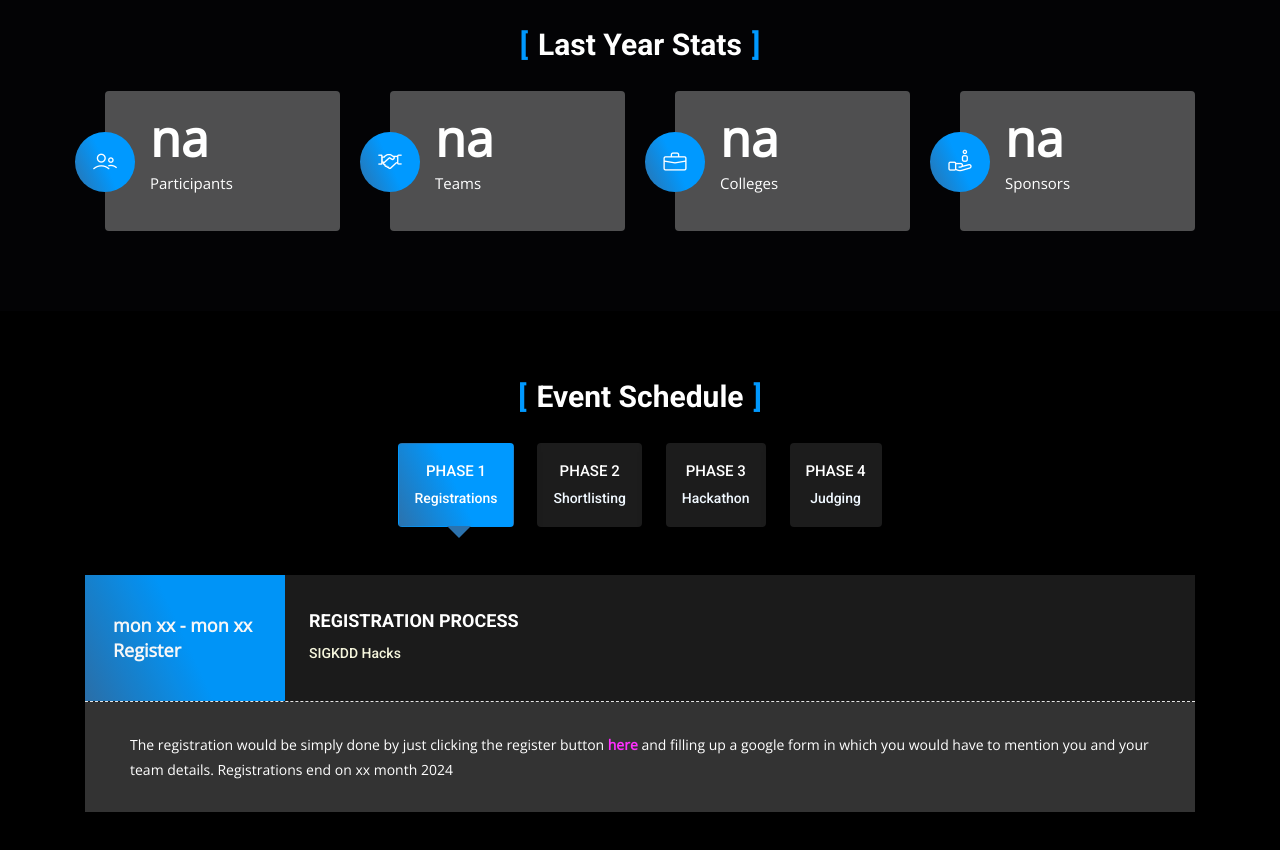
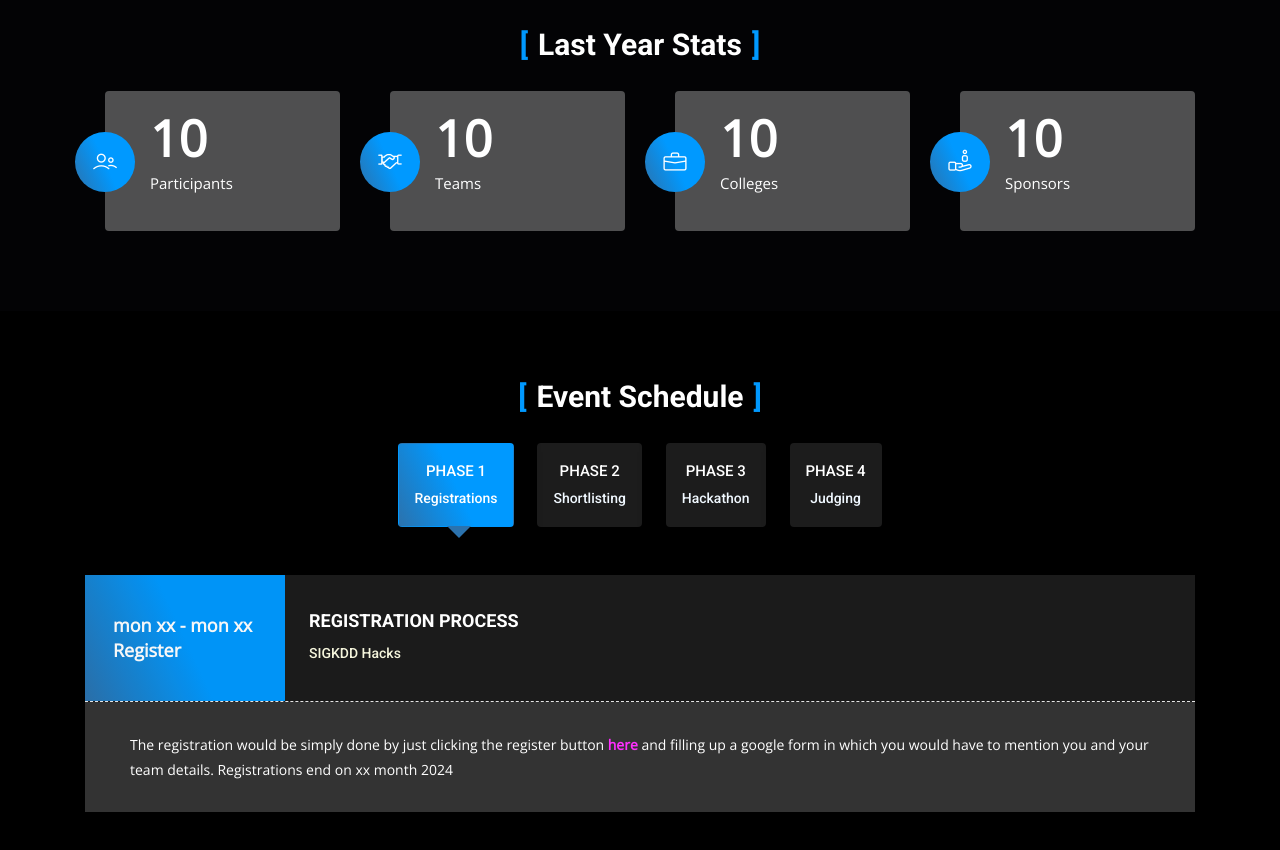
Before and after one commit to wisky7206/Hackathon-Webpage, a plain HTML site: page index.html in a window 1280 px wide. Shown: the part 2380-3230 px from the top of the page. Drawn offline with nearby package versions, Linux system fonts and the light colour scheme; files whose address does not match are found by name.

Commit message:
Update index.html

```diff
--- a/index.html
+++ b/index.html
@@ -259,7 +259,7 @@
             <i class="lni lni-users"></i>
           </div>
           <div class="counter-content">
-            <div class="counterUp">na</div>
+            <div class="counterUp">10</div>
             <p>Participants</p>
           </div>
         </div>
@@ -271,7 +271,7 @@
             <i class="lni lni-handshake"></i>
           </div>
           <div class="counter-content">
-            <div class="counterUp">na</div>
+            <div class="counterUp">10</div>
             <p>Teams</p>
           </div>
         </div>
@@ -283,7 +283,7 @@
             <i class="lni-briefcase"></i>
           </div>
           <div class="counter-content">
-            <div class="counterUp">na</div>
+            <div class="counterUp">10</div>
             <p>Colleges</p>
           </div>
         </div>
@@ -295,7 +295,7 @@
             <i class="lni lni-customer"></i>
           </div>
           <div class="counter-content">
-            <div class="counterUp">na</div>
+            <div class="counterUp">10</div>
             <p>Sponsors</p>
           </div>
         </div>
@@ -688,6 +688,7 @@
     </section>
     <!-- FAQ Section End -->
 
+
     <script>
       // Set the date we're counting down to
       var countDownDate = new Date("Aug 21, 2024 23:59:59").getTime();
```
